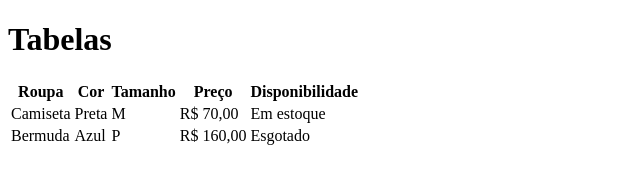
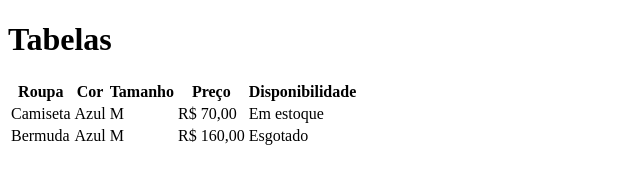
Before and after one commit to Erick-say/aula-tabelas, a plain HTML site: page index.html in a window 1280 px wide. Shown: the full height of the page, 0-640 px from the left. Drawn offline with Linux system fonts and the light colour scheme.

Commit message:
trocado de p para M

```diff
--- a/index.html
+++ b/index.html
@@ -19,7 +19,7 @@
         </tr>
         <tr>
             <td>Camiseta</td>
-            <td>Preta</td>
+            <td>Azul</td>
             <td>M</td>
             <td>R$ 70,00</td>
             <td>Em estoque</td>
@@ -27,7 +27,7 @@
         <tr>
             <td>Bermuda</td>
             <td>Azul</td>
-            <td>P</td>
+            <td>M</td>
             <td>R$ 160,00</td>
             <td>Esgotado</td>
         </tr>
```
